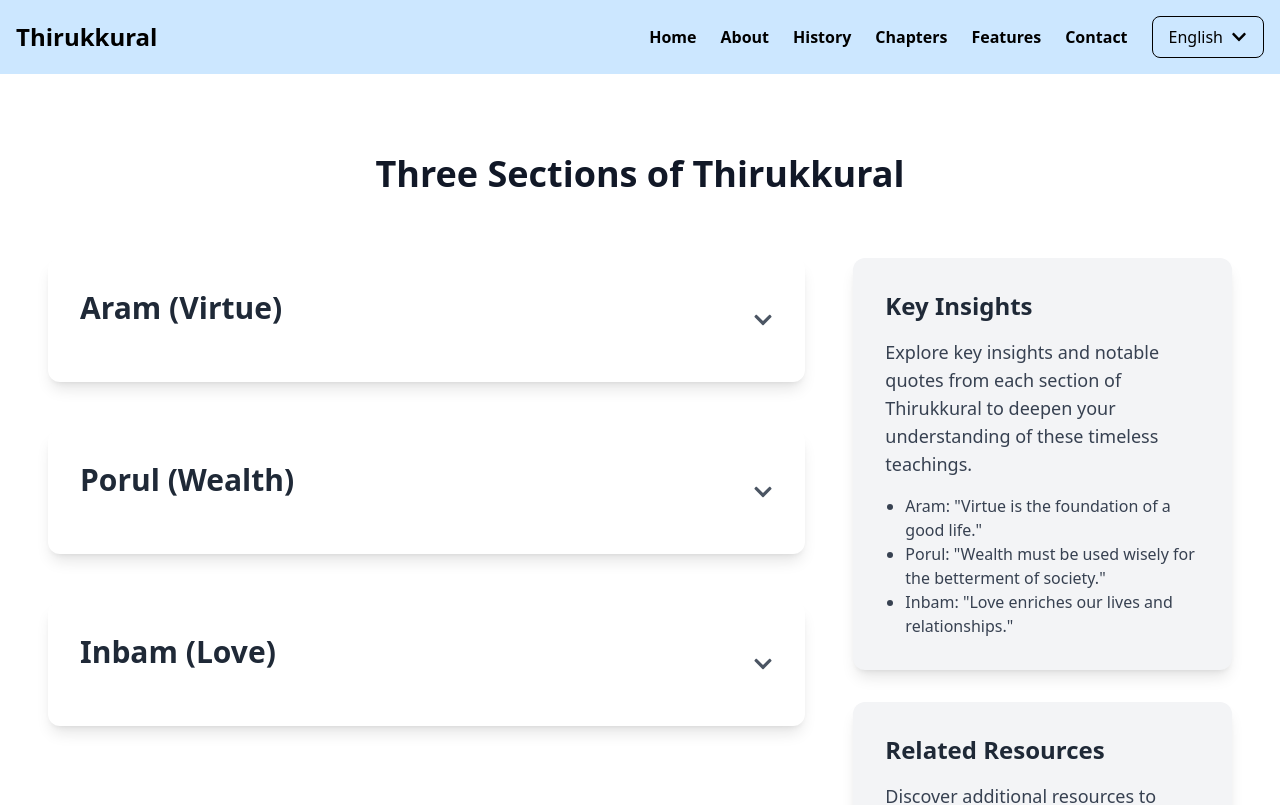
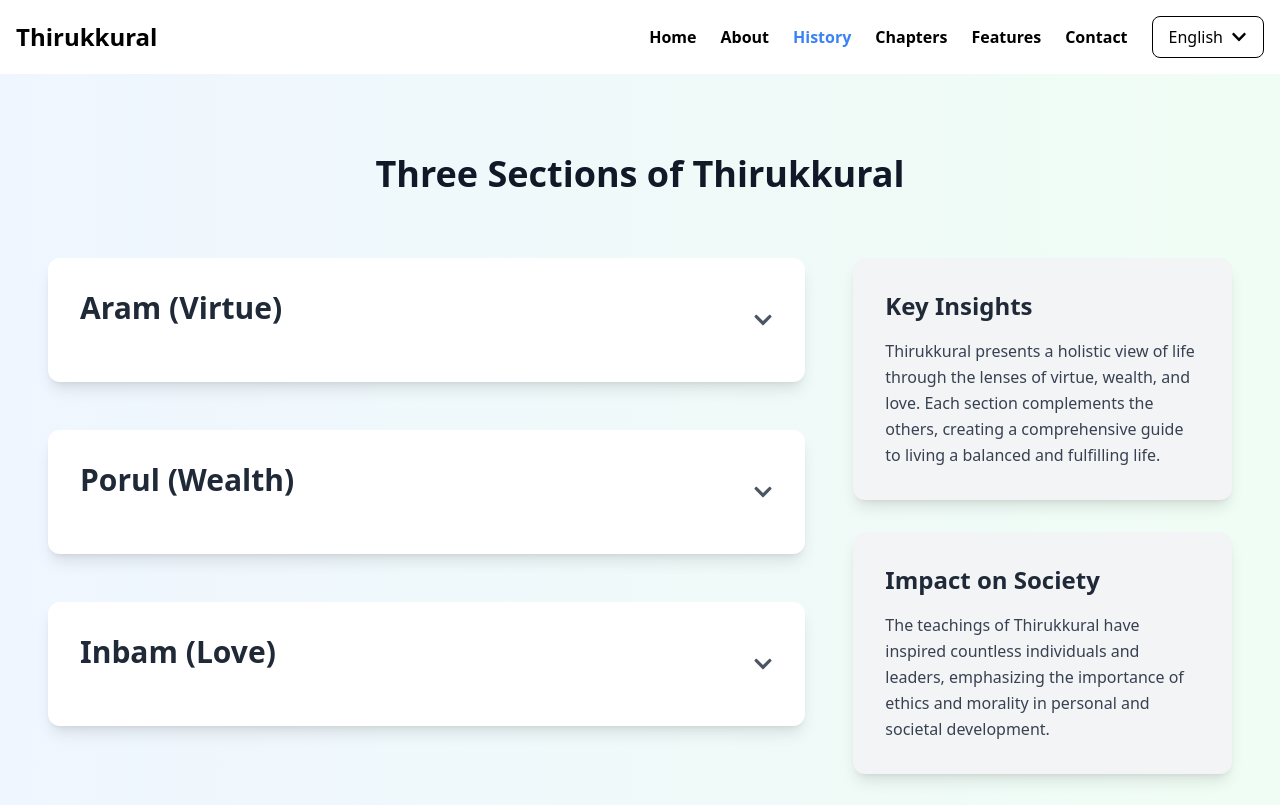
Before and after one commit to 6382737054/Thirukkural_website, a React (Create React App) app: page /history in a window 1280 px wide. Shown: the top 805 px of the page. Built offline with nearby package versions, Linux system fonts and the light colour scheme.

Commit message:
Add form and UI improvements

```diff
--- a/src/components/Header.jsx
+++ b/src/components/Header.jsx
@@ -1,15 +1,17 @@
-import React from 'react';
-import { Link } from 'react-router-dom';
+import React, { useEffect, useRef } from 'react';
+import { NavLink } from 'react-router-dom';
 import { FaBars, FaTimes, FaChevronDown } from 'react-icons/fa';
-import { useLanguage } from '../context/LanguageContext'; // Ensure the path is correct
+import { useLanguage } from '../context/LanguageContext';
 
 const Header = () => {
   const { language, toggleLanguage } = useLanguage();
   const [isOpen, setIsOpen] = React.useState(false);
   const [isDropdownOpen, setIsDropdownOpen] = React.useState(false);
+  const dropdownRef = useRef(null);
 
   const handleToggle = () => setIsOpen(!isOpen);
   const handleDropdownToggle = () => setIsDropdownOpen(!isDropdownOpen);
+
   const handleLanguageChange = (lang) => {
     toggleLanguage(lang);
     setIsDropdownOpen(false);
@@ -24,26 +26,40 @@ const Header = () => {
   const featuresText = language === 'Tamil' ? 'சாதனங்கள்' : 'Features';
   const contactText = language === 'Tamil' ? 'தொடர்பு' : 'Contact';
 
+  // Close dropdown if clicked outside
+  useEffect(() => {
+    const handleClickOutside = (event) => {
+      if (dropdownRef.current && !dropdownRef.current.contains(event.target)) {
+        setIsDropdownOpen(false);
+      }
+    };
+
+    document.addEventListener('mousedown', handleClickOutside);
+    return () => {
+      document.removeEventListener('mousedown', handleClickOutside);
+    };
+  }, []);
+
   return (
-    <header className="bg-[#cce7ff] text-black shadow-md">
+    <header className="bg-white text-black shadow-md">
       <div className="container mx-auto px-4 py-4 flex items-center justify-between">
         <div className="text-2xl font-bold">
-          <Link to="/" className="text-black hover:text-gray-700">{title}</Link>
+          <NavLink to="/" className="text-black hover:text-gray-700">{title}</NavLink>
         </div>
 
         {/* Desktop Navigation */}
         <nav className="hidden md:flex items-center space-x-6">
-          <Link to="/" className="font-bold hover:text-gray-700">{homeText}</Link>
-          <Link to="/about" className="font-bold hover:text-gray-700">{aboutText}</Link>
-          <Link to="/history" className="font-bold hover:text-gray-700">{historyText}</Link>
-          <Link to="/chapters" className="font-bold hover:text-gray-700">{chaptersText}</Link>
-          <Link to="/features" className="font-bold hover:text-gray-700">{featuresText}</Link>
-          <Link to="/contact" className="font-bold hover:text-gray-700">{contactText}</Link>
+          <NavLink to="/" className={({ isActive }) => `font-bold ${isActive ? 'text-blue-500' : 'hover:text-gray-700'}`}>{homeText}</NavLink>
+          <NavLink to="/about" className={({ isActive }) => `font-bold ${isActive ? 'text-blue-500' : 'hover:text-gray-700'}`}>{aboutText}</NavLink>
+          <NavLink to="/history" className={({ isActive }) => `font-bold ${isActive ? 'text-blue-500' : 'hover:text-gray-700'}`}>{historyText}</NavLink>
+          <NavLink to="/chapters" className={({ isActive }) => `font-bold ${isActive ? 'text-blue-500' : 'hover:text-gray-700'}`}>{chaptersText}</NavLink>
+          <NavLink to="/features" className={({ isActive }) => `font-bold ${isActive ? 'text-blue-500' : 'hover:text-gray-700'}`}>{featuresText}</NavLink>
+          <NavLink to="/contact" className={({ isActive }) => `font-bold ${isActive ? 'text-blue-500' : 'hover:text-gray-700'}`}>{contactText}</NavLink>
 
           {/* Language Dropdown */}
-          <div className="relative">
+          <div className="relative" ref={dropdownRef}>
             <button
-              className="bg-[#cce7ff] text-black px-4 py-2 rounded-lg border border-black flex items-center"
+              className="bg-white text-black px-4 py-2 rounded-lg border border-black flex items-center"
               onClick={handleDropdownToggle}
             >
               {language === 'Tamil' ? 'தமிழ்' : 'English'}
@@ -78,18 +94,18 @@ const Header = () => {
 
       {/* Mobile Navigation */}
       {isOpen && (
-        <nav className="md:hidden bg-[#cce7ff] text-black">
-          <Link to="/" className="block px-4 py-2 font-bold hover:bg-[#b3d9ff]">{homeText}</Link>
-          <Link to="/about" className="block px-4 py-2 font-bold hover:bg-[#b3d9ff]">{aboutText}</Link>
-          <Link to="/history" className="block px-4 py-2 font-bold hover:bg-[#b3d9ff]">{historyText}</Link>
-          <Link to="/chapters" className="block px-4 py-2 font-bold hover:bg-[#b3d9ff]">{chaptersText}</Link>
-          <Link to="/features" className="block px-4 py-2 font-bold hover:bg-[#b3d9ff]">{featuresText}</Link>
-          <Link to="/contact" className="block px-4 py-2 font-bold hover:bg-[#b3d9ff]">{contactText}</Link>
+        <nav className="md:hidden bg-white text-black">
+          <NavLink to="/" className={({ isActive }) => `block px-4 py-2 font-bold ${isActive ? 'bg-gray-300' : 'hover:bg-gray-200'}`}>{homeText}</NavLink>
+          <NavLink to="/about" className={({ isActive }) => `block px-4 py-2 font-bold ${isActive ? 'bg-gray-300' : 'hover:bg-gray-200'}`}>{aboutText}</NavLink>
+          <NavLink to="/history" className={({ isActive }) => `block px-4 py-2 font-bold ${isActive ? 'bg-gray-300' : 'hover:bg-gray-200'}`}>{historyText}</NavLink>
+          <NavLink to="/chapters" className={({ isActive }) => `block px-4 py-2 font-bold ${isActive ? 'bg-gray-300' : 'hover:bg-gray-200'}`}>{chaptersText}</NavLink>
+          <NavLink to="/features" className={({ isActive }) => `block px-4 py-2 font-bold ${isActive ? 'bg-gray-300' : 'hover:bg-gray-200'}`}>{featuresText}</NavLink>
+          <NavLink to="/contact" className={({ isActive }) => `block px-4 py-2 font-bold ${isActive ? 'bg-gray-300' : 'hover:bg-gray-200'}`}>{contactText}</NavLink>
 
           {/* Language Dropdown for Mobile */}
-          <div className="relative mt-2">
+          <div className="relative mt-2" ref={dropdownRef}>
             <button
-              className="bg-[#cce7ff] text-black px-4 py-2 rounded-lg border border-black flex items-center w-full justify-between"
+              className="bg-white text-black px-4 py-2 rounded-lg border border-black flex items-center w-full justify-between"
               onClick={handleDropdownToggle}
             >
               {language === 'Tamil' ? 'தமிழ்' : 'English'}
--- a/src/pages/HistorySection.jsx
+++ b/src/pages/HistorySection.jsx
@@ -14,7 +14,10 @@ const HistorySection = () => {
   };
 
   return (
-    <section id="history-section" className="py-20 px-6 md:px-12 bg-white">
+    <section
+      id="history-section"
+      className="py-20 px-6 md:px-12 bg-gradient-to-r from-blue-50 to-green-50" // Added gradient background
+    >
       <div className="container mx-auto relative z-10">
         <motion.h1
           className="text-4xl font-bold text-gray-900 text-center mb-16"
@@ -109,7 +112,7 @@ const HistorySection = () => {
                   <p className="text-lg text-gray-700 leading-relaxed mb-6">
                     {isEnglish
                       ? 'Inbam, or love, is the third section of Thirukkural. It explores the nature of love and relationships, highlighting the joys and challenges of romantic and familial bonds. This section reflects on the emotional and psychological aspects of love.'
-                      : 'இன்பம், அல்லது காதல், திருக்குறளின் மூன்றாவது பகுதியாகும். இது காதலின் மற்றும் உறவுகளின் இயல்புகளை ஆராய்கிறது, காதல் மற்றும் குடும்ப உறவுகளின் மகிழ்ச்சிகள் மற்றும் சவால்களை முன்னிறுத்துகிறது. இந்தப் பகுதி, காதலின் உளவியல் மற்றும் உளவியல் அம்சங்களை பிரதிபலிக்கிறது.'}
+                      : 'இன்பம், அல்லது காதல், திருக்குறளின் மூன்றாவது பகுதியாகும். இது காதலின் மற்றும் உறவுகளின் இயல்புகளை ஆராய்கிறது, காதல் மற்றும் குடும்ப உறவின் மகிழ்ச்சிகள் மற்றும் சவால்களை முன்னிறுத்துகிறது. இந்தப் பகுதி, காதலின் உளவியல் மற்றும் உளவியல் அம்சங்களை பிரதிபலிக்கிறது.'}
                   </p>
                   <p className="text-lg text-gray-700 leading-relaxed mb-6">
                     {isEnglish
@@ -125,34 +128,24 @@ const HistorySection = () => {
           <div className="w-full md:w-1/3 flex flex-col gap-8">
             <div className="bg-gray-100 p-8 rounded-xl shadow-lg">
               <h3 className="text-2xl font-semibold mb-4 text-gray-800">
-                {isEnglish ? 'Key Insights' : 'முக்கிய பார்வைகள்'}
+                {isEnglish ? 'Key Insights' : 'முக்கிய உண்மைகள்'}
               </h3>
-              <p className="text-lg text-gray-700 mb-4">
+              <p className="text-gray-700 leading-relaxed">
                 {isEnglish
-                  ? 'Explore key insights and notable quotes from each section of Thirukkural to deepen your understanding of these timeless teachings.'
-                  : 'திருக்குறளின் ஒவ்வொரு பகுதியில் உள்ள முக்கியமான நுண்ணறிவுகளை மற்றும் குறிப்பிடத்தக்க மேற்கோள்களைப் பரிசீலிக்கவும், இந்த முறைமையான கற்றல்களை மேலும் விளக்கமாக புரிந்துகொள்ளுங்கள்.'}
+                  ? 'Thirukkural presents a holistic view of life through the lenses of virtue, wealth, and love. Each section complements the others, creating a comprehensive guide to living a balanced and fulfilling life.'
+                  : 'திருக்குறள், நற்பண்புகள், செல்வம் மற்றும் காதல் ஆகியவற்றின் பார்வையில் வாழ்க்கையின் அனைத்துப் பாகங்களையும் வழங்குகிறது. ஒவ்வொரு பகுதியும் மற்றவை என்பதற்கேற்ப, சமநிலையற்ற மற்றும் முழுமையான வாழ்க்கைக்கு வழிகாட்டுகிறது.'}
               </p>
-              <ul className="list-disc pl-5 text-gray-700">
-                <li>{isEnglish ? 'Aram: "Virtue is the foundation of a good life."' : 'அறம்: "நல்ல வாழ்க்கையின் அடிப்படை நல்லொழுக்கம்."'}</li>
-                <li>{isEnglish ? 'Porul: "Wealth must be used wisely for the betterment of society."' : 'பொருள்: "செல்வத்தை சமூக மேம்பாட்டிற்காக புத்திசாலியாகப் பயன்படுத்தவேண்டும்."'}</li>
-                <li>{isEnglish ? 'Inbam: "Love enriches our lives and relationships."' : 'இன்பம்: "காதல் நமது வாழ்க்கையையும் உறவுகளையும் வளப்படுத்துகிறது."'}</li>
-              </ul>
             </div>
 
             <div className="bg-gray-100 p-8 rounded-xl shadow-lg">
               <h3 className="text-2xl font-semibold mb-4 text-gray-800">
-                {isEnglish ? 'Related Resources' : 'சம்பந்தப்பட்ட வளங்கள்'}
+                {isEnglish ? 'Impact on Society' : 'சமுதாயத்தின் மீதான தாக்கம்'}
               </h3>
-              <p className="text-lg text-gray-700 mb-4">
+              <p className="text-gray-700 leading-relaxed">
                 {isEnglish
-                  ? 'Discover additional resources to deepen your knowledge of Thirukkural. Explore books, articles, and videos related to these teachings.'
-                  : 'திருக்குறளைப் பற்றிய உங்கள் அறிவை மேம்படுத்த கூடுதல் வளங்களைப் கண்டறியவும். இந்தக் கற்றல்களைப் பற்றிய புத்தகங்கள், கட்டுரைகள், மற்றும் வீடியோக்களைப் ஆராயவும்.'}
+                  ? 'The teachings of Thirukkural have inspired countless individuals and leaders, emphasizing the importance of ethics and morality in personal and societal development.'
+                  : 'திருக்குறளின் கற்றல்களில் எண்ணற்ற நபர்களுக்கும் தலைவர்களுக்கும் ஊக்கம் அளிக்கிறது, தனிப்பட்ட மற்றும் சமூக வளர்ச்சியில் நீதிமுறை மற்றும் தர்மத்தின் முக்கியத்துவத்தை வலியுறுத்துகிறது.'}
               </p>
-              <ul className="list-disc pl-5 text-gray-700">
-                <li><a href="https://www.example.com" className="text-blue-600 hover:underline" target="_blank" rel="noopener noreferrer">Book: Understanding Thirukkural</a></li>
-                <li><a href="https://www.example.com" className="text-blue-600 hover:underline" target="_blank" rel="noopener noreferrer">Article: The Wisdom of Thirukkural</a></li>
-                <li><a href="https://www.example.com" className="text-blue-600 hover:underline" target="_blank" rel="noopener noreferrer">Video: Thirukkural Explained</a></li>
-              </ul>
             </div>
           </div>
         </div>
```
Also changed, not shown: src/components/ContactDetails.jsx (+12 -12 lines), src/components/HeroSection.jsx (+9 -10 lines).
